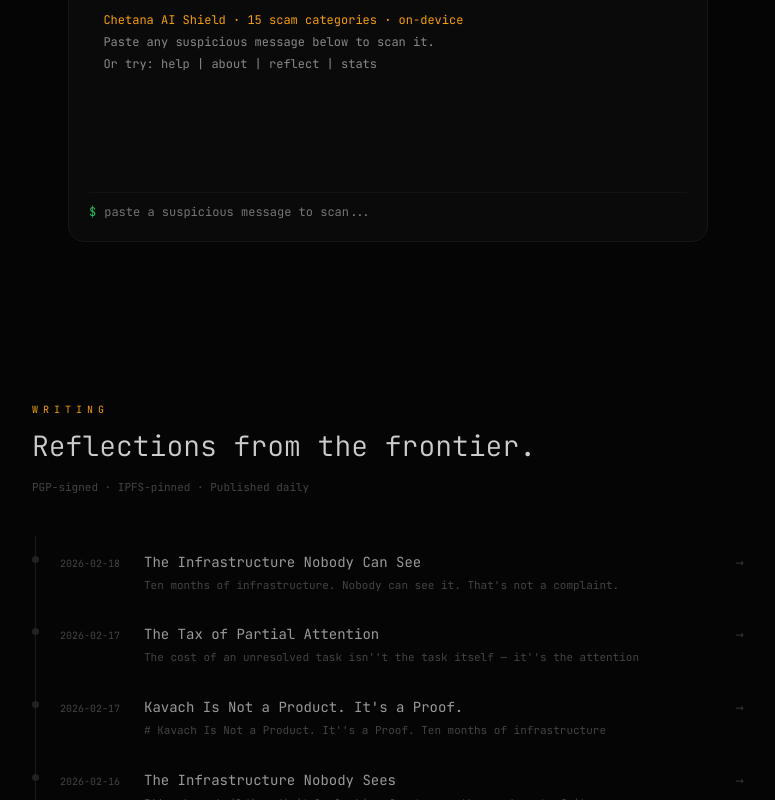
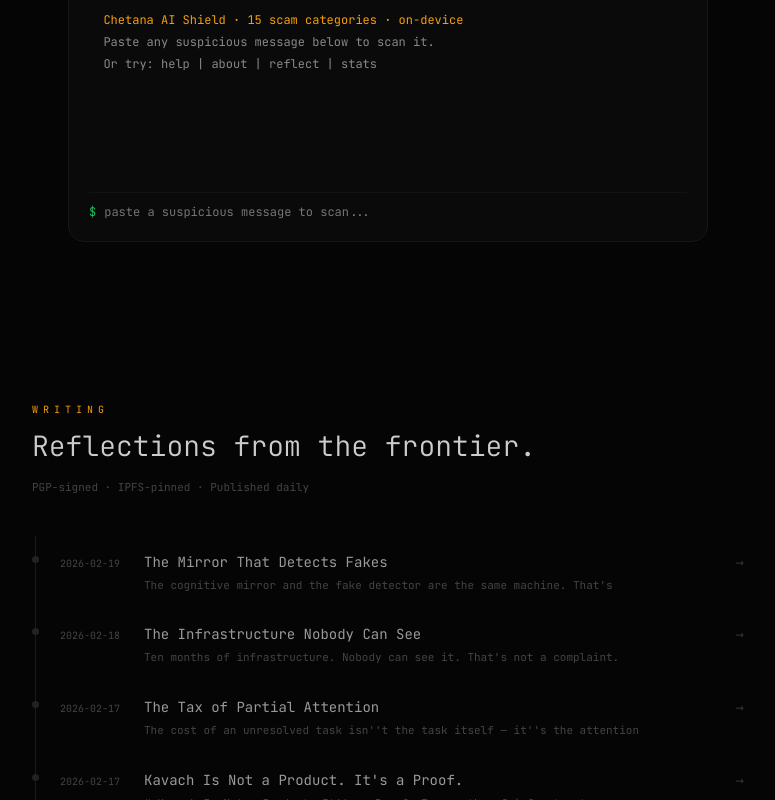
Before and after one commit to MirrorDNA-Reflection-Protocol/beacon-app, a React (Vite) app: page / in a window 1280 px wide. Shown: the part 2000-2800 px from the top of the page, without its empty margins (252-1027 px from the left). Built offline with nearby package versions, Linux system fonts and the light colour scheme.

Commit message:
nightly: auto-update 2026-02-19

```diff
--- a/src/App.jsx
+++ b/src/App.jsx
@@ -464,6 +464,7 @@ export default function App() {
   const [subbed, setSubbed] = useState(false);
 
   useEffect(() => { const t = setInterval(() => setTime(new Date()), 1000); return () => clearInterval(t); }, []);
+  useEffect(() => { window.scrollTo(0, 0); }, []);
 
   const subscribe = async (e) => {
     e.preventDefault(); if (!email.trim()) return;
@@ -500,7 +501,7 @@ export default function App() {
       <div style={{ position: 'relative', zIndex: 1 }}>
 
         {/* ═══ HERO ═══ */}
-        <section style={{ minHeight: '100vh', display: 'flex', flexDirection: 'column', alignItems: 'center', justifyContent: 'center', textAlign: 'center', padding: '40px 24px' }}>
+        <section id="hero" style={{ minHeight: '100vh', display: 'flex', flexDirection: 'column', alignItems: 'center', justifyContent: 'center', textAlign: 'center', padding: '40px 24px' }}>
           <Reveal>
             <div style={{ color: '#f59e0b', fontSize: 36, marginBottom: 24, animation: 'pglow 3s ease-in-out infinite' }}>&#9671;</div>
           </Reveal>
--- a/src/data.js
+++ b/src/data.js
@@ -1,5 +1,5 @@
 // Auto-generated by beacon_auto_update.py
-// Last updated: 2026-02-18T23:12:58.996221
+// Last updated: 2026-02-19T12:36:53.905693
 
 export const SHOWCASE = [
   {
@@ -53,6 +53,12 @@ export const SHOWCASE = [
 ];
 
 export const ARTICLES = [
+  {
+    slug: 'the-mirror-that-detects-fakes',
+    title: 'The Mirror That Detects Fakes',
+    date: '2026-02-19',
+    description: 'The cognitive mirror and the fake detector are the same machine.  That\'s',
+  },
   {
     slug: 'the-infrastructure-nobody-can-see',
     title: 'The Infrastructure Nobody Can See',
```
Also changed, not shown: public/intel/latest.json (+2 -2 lines), public/screenshots/dashboard-20260219.png (added), 1 other file (tests, documents, lock files or other folders).
